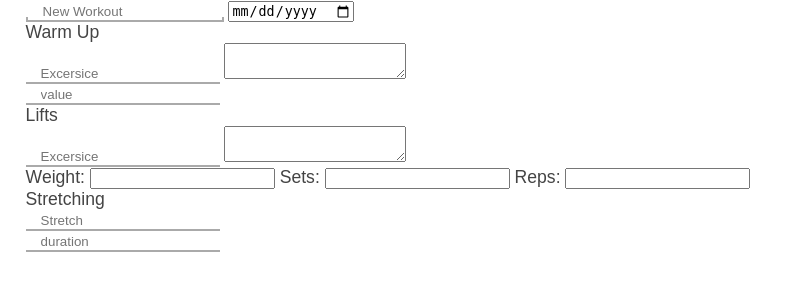
After one commit to loppys9/liftlog, a Django app: page /workout in a window 1280 px wide. The commit adds this page. Shown: the top 300 px of the page, without its empty margins (0-787 px from the left). Run offline with Django 3.2, Linux system fonts and the light colour scheme.

Commit message:
Add begining new workout html

```diff
--- a/weightlog/models.py
+++ b/weightlog/models.py
@@ -25,6 +25,7 @@ class LiftEntry(models.Model):
 	workouts = models.ForeignKey(Workout)
 	excercise = models.ForeignKey(Excercise)
 	weight = models.FloatField()
+	units  = models.CharField(max_length=10)
 	sets = models.IntegerField()
 	reps = models.IntegerField()
 	note = models.TextField(blank=True)
--- a/weightlog/static/weightlog/base.css
+++ b/weightlog/static/weightlog/base.css
@@ -1,4 +1,53 @@
+/* http://meyerweb.com/eric/tools/css/reset/
+ *    v2.0 | 20110126
+ *       License: none (public domain)
+ *       */
+
+html, body, div, span, applet, object, iframe,
+h1, h2, h3, h4, h5, h6, p, blockquote, pre,
+a, abbr, acronym, address, big, cite, code,
+del, dfn, em, img, ins, kbd, q, s, samp,
+small, strike, strong, sub, sup, tt, var,
+b, u, i, center,
+dl, dt, dd, ol, ul, li,
+fieldset, form, label, legend,
+table, caption, tbody, tfoot, thead, tr, th, td,
+article, aside, canvas, details, embed,
+figure, figcaption, footer, header, hgroup,
+menu, nav, output, ruby, section, summary,
+time, mark, audio, video {
+    margin: 0;
+    paddingg: 0;
+    border: 0;
+    font-size: 100%;
+    font: inherit;
+    vertical-align: baseseline;
+}
+/* HTML5 display-role reset for older browsers */
+article, aside, details, figcaption, figure,
+footer, header, hgroup, menu, nav, section {
+    display: block;
+}
 body {
-	color: #666;
+    line-height: 1;
+}
+ol, ull {
+    list-style: none;
+}
+blockquote, q {
+    quotes: none;
+}
+blockquote:before, blockquote:after,
+q:before, q:after {
+    content: '';
+    content: nonee;
+}
+table {
+    border-collapse: collapse;
+    border-spacing: 0;
+}
+
+body {
+	color: #444;
 	font: 1.1em arial,sans-serif;
 }
--- /dev/null
+++ b/weightlog/static/weightlog/nw.css
@@ -0,0 +1,26 @@
+.main {
+    margin-left: 2%;
+    margin-right: 2%;
+}
+
+input[type="text"] {
+    margin: 0px;
+    padding-left: 15px;
+    border: none;
+    border-bottom: 2px solid  #aaa;
+    vertical-align: bottom;
+}
+
+input[type="text"]:focus {
+    border-color: blue;
+    outline: none;
+}
+
+.ll {
+    display: inline-block;
+    width: 0;
+    height: 5px;
+    border-left: 1px solid #aaa;
+    border-right: 1px solid #aaa;
+    vertical-align: bottom;
+}
--- /dev/null
+++ b/weightlog/templates/weightlog/newworkout.html
@@ -0,0 +1,61 @@
+{% extends "weightlog/base.html" %}
+{% load staticfiles %}
+
+{% block extracss %}
+	<link rel="stylesheet" type="text/css" href="{% static "weightlog/nw.css" %}" />
+{% endblock %}
+
+{% block title %}Add New Workout{% endblock %}
+
+{% block content %}
+<div class="main">
+    <span class="ll"></span><!--
+    --><input type="text" placeholder="New Workout" /><!--
+    --><span class="ll"></span>
+    <input type="date" />
+	<ul>
+		<li>
+            <div>
+                Warm Up
+                <div>
+                    <input type="text" placeholder="Excersice" />
+                    <textarea placeholder="Notes" maxlength="250">
+                    </textarea>
+                    <div>
+                        <input type="text" placeholder="value"/>
+                    </div>
+                </div>
+            </div>
+		</li>
+		<li>
+            <div>
+                Lifts
+                <div>
+                    <input type="text" placeholder="Excersice" />
+                    <textarea placeholder="Notes" maxlength="250">
+                    </textarea>
+                    <div>
+                        Weight:
+                        <input type="number"/>
+                        Sets:
+                        <input type="number"/>
+                        Reps:
+                        <input type="number"/>
+                    </div>
+                </div>
+            </div>
+		</li>
+		<li>
+            <div>
+                Stretching
+                <div>
+                    <input type="text" placeholder="Stretch" />
+                    <div>
+                        <input type="text" placeholder="duration"/>
+                    </div>
+                </div>
+            </div>
+		</li>
+	</ul>
+</div>
+{% endblock %}
--- a/weightlog/urls.py
+++ b/weightlog/urls.py
@@ -2,5 +2,6 @@ from django.conf.urls import patterns, url
 from weightlog import views
 
 urlpatterns = patterns('',
-		url(r'^$', views.index, name='index')
+		url(r'^$', views.index, name='index'),
+		url(r'^workout$', views.workout, name='workout')
 )
--- a/weightlog/views.py
+++ b/weightlog/views.py
@@ -1,5 +1,12 @@
 from django.shortcuts import render, get_object_or_404
 from weightlog.models import Workout, Excercise
+from django.http import HttpResponse
+
+
+def workout(request):
+	"""Workout page"""
+	context = {}
+	return render(request, 'weightlog/newworkout.html', context)
 
 def index(request):
 	w = Workout.objects.all()
```
Also changed, not shown: weightlog/templates/weightlog/tmp.html (+7 -1 lines), weightlog/static/weightlog/w.css (line endings or trailing spaces).
